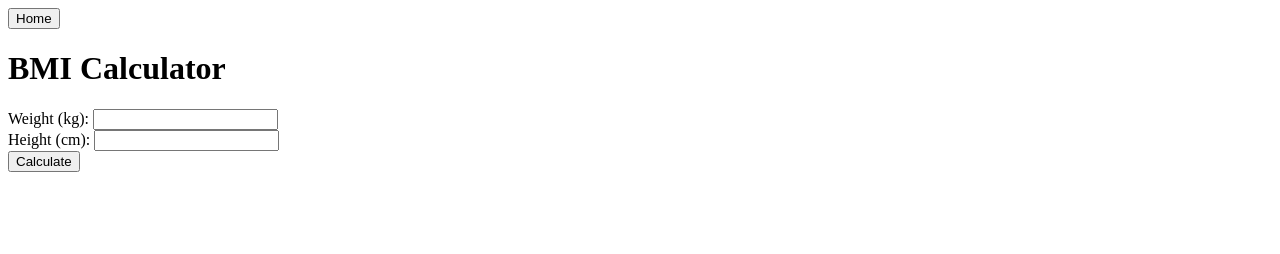
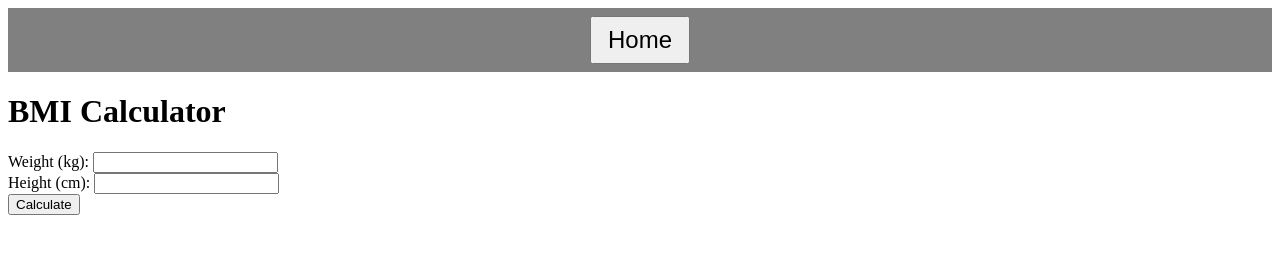
Before and after one commit to aditya-35/DOM-Projects, a plain HTML site: page 02_BMI_Calculator/index.html in a window 1280 px wide. Drawn offline with Linux system fonts and the light colour scheme.

Commit message:
third commit

```diff
--- a/02_BMI_Calculator/index.html
+++ b/02_BMI_Calculator/index.html
@@ -1,18 +1,19 @@
 <!DOCTYPE html>
 <html lang="en">
-<head>
-    <meta charset="UTF-8">
-    <meta name="viewport" content="width=device-width, initial-scale=1.0">
-
+  <head>
+    <meta charset="UTF-8" />
+    <meta name="viewport" content="width=device-width, initial-scale=1.0" />
+    <link rel="stylesheet" href="/02_BMI_Calculator/style.css" />
     <title>BMI Calculator</title>
-</head>
-<body>
+  </head>
+  <body>
     <nav>
-      <a href="/indexGlobal.html"><button>Home</button></a>
+      <a href="/indexGlobal.html"><button id="homeBtn">Home</button></a>
     </nav>
     <main>
+      <div class="container">
         <h1>BMI Calculator</h1>
-        <form action="bmi.php" method="post">
+        <form>
             <label for="weight">Weight (kg):</label>
             <input type="number" name="weight" id="weight" required>
             <br>
@@ -21,6 +22,7 @@
             <br>
             <button type="submit">Calculate</button>
         </form>
+      </div>
     </main>
-</body>
+  </body>
 </html>
--- a/02_BMI_Calculator/style.css
+++ b/02_BMI_Calculator/style.css
@@ -0,0 +1,17 @@
+* {
+    box-sizing: border-box;
+  }
+#homeBtn{
+  padding:0.5rem 1rem;
+  margin: 0.5rem;
+  font-size: 1.5rem;
+
+}
+nav {
+  background-color: grey;
+  display: flex;
+  justify-content: center;
+}
+.container{
+  display: grid;
+}
```
